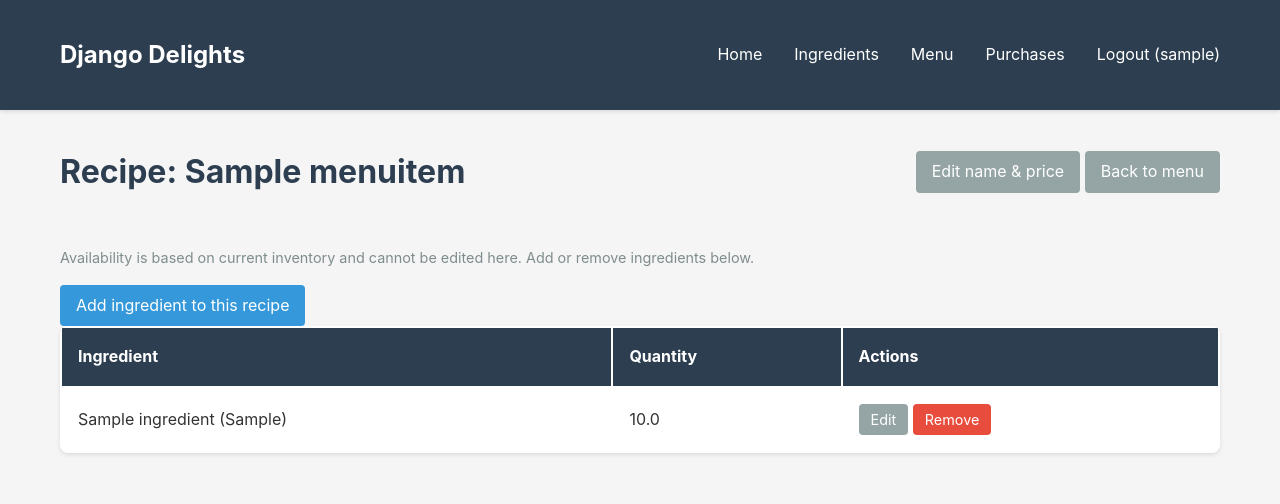
After one commit to JayAutus/Djando_Delights, a Django app: page /menu/1/recipe/ in a window 1280 px wide. The commit adds this page. Shown: the top 504 px of the page. Run offline with Django 5.2, Linux system fonts and the light colour scheme; a user stored in the database is signed in; tables that the repository leaves empty hold one stand-in row (values such as "Sample post").

Commit message:
Implement menu item and recipe management features
- Added update and delete views for MenuItem and RecipeRequirement.
- Enhanced menu item form to support editing and improved user feedback with success messages.
- Updated URLs to include new routes for editing and managing recipes.
- Modified templates to reflect dynamic titles and improved navigation links for better user experience.

```diff
--- a/inventory/templates/inventory/menuitem_list.html
+++ b/inventory/templates/inventory/menuitem_list.html
@@ -19,6 +19,7 @@
             <th>Price</th>
             <th>Available</th>
             <th>Ingredients</th>
+            <th>Actions</th>
         </tr>
     </thead>
     <tbody>
@@ -44,6 +45,10 @@
                     <em>No recipe defined</em>
                 {% endif %}
             </td>
+            <td>
+                <a href="{% url 'inventory:menuitem_update' item.pk %}" class="btn btn-small">Edit</a>
+                <a href="{% url 'inventory:menuitem_recipe' item.pk %}" class="btn btn-small">Edit recipe</a>
+            </td>
         </tr>
         {% endfor %}
     </tbody>
--- /dev/null
+++ b/inventory/templates/inventory/menuitem_recipe.html
@@ -0,0 +1,45 @@
+{% extends "inventory/base.html" %}
+
+{% block title %}Recipe for {{ menuitem.title }} - Django Delights{% endblock %}
+
+{% block content %}
+<div class="page-header">
+    <h1>Recipe: {{ menuitem.title }}</h1>
+    <div>
+        <a href="{% url 'inventory:menuitem_update' menuitem.pk %}" class="btn">Edit name & price</a>
+        <a href="{% url 'inventory:menuitem_list' %}" class="btn">Back to menu</a>
+    </div>
+</div>
+
+<p class="help-text" style="margin-bottom: 1rem;">Availability is based on current inventory and cannot be edited here. Add or remove ingredients below.</p>
+
+<p>
+    <a href="{% url 'inventory:recipe_create' %}?menu_item={{ menuitem.pk }}" class="btn btn-primary">Add ingredient to this recipe</a>
+</p>
+
+{% if menuitem.reciperequirement_set.all %}
+<table class="data-table">
+    <thead>
+        <tr>
+            <th>Ingredient</th>
+            <th>Quantity</th>
+            <th>Actions</th>
+        </tr>
+    </thead>
+    <tbody>
+        {% for req in menuitem.reciperequirement_set.all %}
+        <tr>
+            <td>{{ req.ingredient.name }} ({{ req.ingredient.unit }})</td>
+            <td>{{ req.quantity }}</td>
+            <td>
+                <a href="{% url 'inventory:recipe_update' req.pk %}" class="btn btn-small">Edit</a>
+                <a href="{% url 'inventory:recipe_delete' req.pk %}" class="btn btn-small" style="background-color: #e74c3c;">Remove</a>
+            </td>
+        </tr>
+        {% endfor %}
+    </tbody>
+</table>
+{% else %}
+<p class="empty-message">No ingredients in this recipe yet. Add one above.</p>
+{% endif %}
+{% endblock %}
--- a/inventory/urls.py
+++ b/inventory/urls.py
@@ -10,7 +10,11 @@ urlpatterns = [
     path('ingredients/<int:pk>/update/', views.IngredientUpdateView.as_view(), name='ingredient_update'),
     path('menu/', views.MenuItemListView.as_view(), name='menuitem_list'),
     path('menu/add/', views.MenuItemCreateView.as_view(), name='menuitem_create'),
+    path('menu/<int:pk>/update/', views.MenuItemUpdateView.as_view(), name='menuitem_update'),
+    path('menu/<int:pk>/recipe/', views.MenuItemRecipeView.as_view(), name='menuitem_recipe'),
     path('recipe/add/', views.RecipeRequirementCreateView.as_view(), name='recipe_create'),
+    path('recipe/<int:pk>/update/', views.RecipeRequirementUpdateView.as_view(), name='recipe_update'),
+    path('recipe/<int:pk>/delete/', views.RecipeRequirementDeleteView.as_view(), name='recipe_delete'),
     path('purchases/', views.PurchaseListView.as_view(), name='purchase_list'),
     path('purchases/record/', views.record_purchase, name='purchase_record'),
 ]
--- a/inventory/views.py
+++ b/inventory/views.py
@@ -2,7 +2,9 @@
 from django.shortcuts import render, redirect, get_object_or_404
 from django.contrib.auth.decorators import login_required
 from django.contrib.auth.mixins import LoginRequiredMixin
-from django.views.generic import ListView, CreateView, UpdateView
+from django.contrib import messages
+from django.views.generic import ListView, CreateView, UpdateView, DeleteView, DetailView
+from django.urls import reverse, reverse_lazy
 from django.db.models import Sum, F
 from .models import Ingredient, MenuItem, RecipeRequirement, Purchase
 from .forms import IngredientForm, MenuItemForm, RecipeRequirementForm, PurchaseForm
@@ -71,17 +73,82 @@ class MenuItemCreateView(LoginRequiredMixin, CreateView):
     model = MenuItem
     form_class = MenuItemForm
     template_name = 'inventory/menuitem_form.html'
+    success_url = reverse_lazy('inventory:menuitem_list')
+
+
+class MenuItemUpdateView(LoginRequiredMixin, UpdateView):
+    model = MenuItem
+    form_class = MenuItemForm
+    template_name = 'inventory/menuitem_form.html'
+    success_url = reverse_lazy('inventory:menuitem_list')
+    context_object_name = 'menuitem'
+
+    def form_valid(self, form):
+        messages.success(self.request, 'Menu item updated successfully.')
+        return super().form_valid(form)
+
+
+class MenuItemRecipeView(LoginRequiredMixin, DetailView):
+    """List recipe requirements for a menu item; edit/delete/add ingredients."""
+    model = MenuItem
+    template_name = 'inventory/menuitem_recipe.html'
+    context_object_name = 'menuitem'
 
 
 class RecipeRequirementCreateView(LoginRequiredMixin, CreateView):
     model = RecipeRequirement
     form_class = RecipeRequirementForm
     template_name = 'inventory/reciperequirement_form.html'
+    success_url = reverse_lazy('inventory:recipe_create')
+
+    def get_initial(self):
+        initial = super().get_initial()
+        menu_item_pk = self.request.GET.get('menu_item')
+        if menu_item_pk and MenuItem.objects.filter(pk=menu_item_pk).exists():
+            initial['menu_item'] = MenuItem.objects.get(pk=menu_item_pk)
+        return initial
 
     def get_context_data(self, **kwargs):
         context = super().get_context_data(**kwargs)
         context['menu_items'] = MenuItem.objects.all()
         return context
+
+    def get_success_url(self):
+        menu_item_pk = self.request.GET.get('menu_item')
+        if menu_item_pk:
+            return reverse('inventory:menuitem_recipe', kwargs={'pk': menu_item_pk})
+        return super().get_success_url()
+
+    def form_valid(self, form):
+        messages.success(self.request, 'Recipe requirement was added successfully.')
+        return super().form_valid(form)
+
+
+class RecipeRequirementUpdateView(LoginRequiredMixin, UpdateView):
+    model = RecipeRequirement
+    form_class = RecipeRequirementForm
+    template_name = 'inventory/reciperequirement_form.html'
+    context_object_name = 'requirement'
+
+    def get_success_url(self):
+        return reverse('inventory:menuitem_recipe', kwargs={'pk': self.object.menu_item_id})
+
+    def form_valid(self, form):
+        messages.success(self.request, 'Recipe requirement updated successfully.')
+        return super().form_valid(form)
+
+
+class RecipeRequirementDeleteView(LoginRequiredMixin, DeleteView):
+    model = RecipeRequirement
+    context_object_name = 'requirement'
+    template_name = 'inventory/reciperequirement_confirm_delete.html'
+
+    def get_success_url(self):
+        return reverse('inventory:menuitem_recipe', kwargs={'pk': self.object.menu_item_id})
+
+    def form_valid(self, form):
+        messages.success(self.request, 'Recipe requirement removed.')
+        return super().form_valid(form)
 
 
 class PurchaseListView(LoginRequiredMixin, ListView):
```
Also changed, not shown: inventory/templates/inventory/menuitem_form.html (+9 -5 lines), inventory/templates/inventory/reciperequirement_confirm_delete.html (added, +17 -0 lines), inventory/templates/inventory/reciperequirement_form.html (+7 -3 lines).
